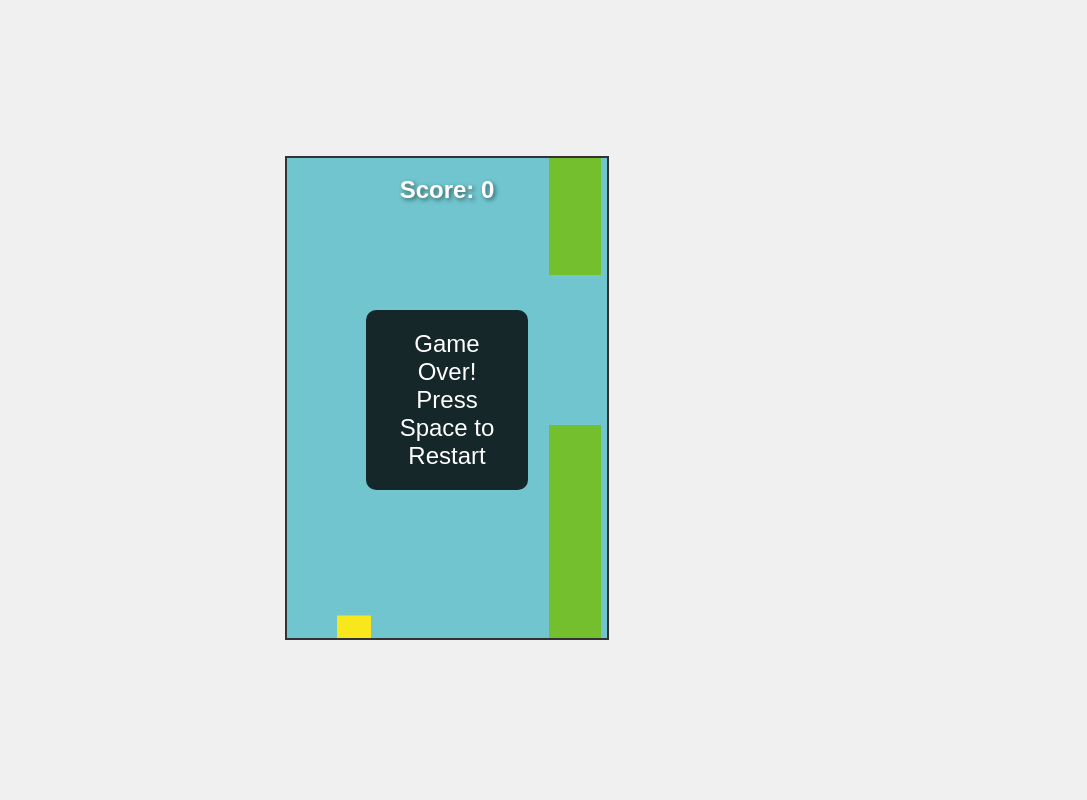
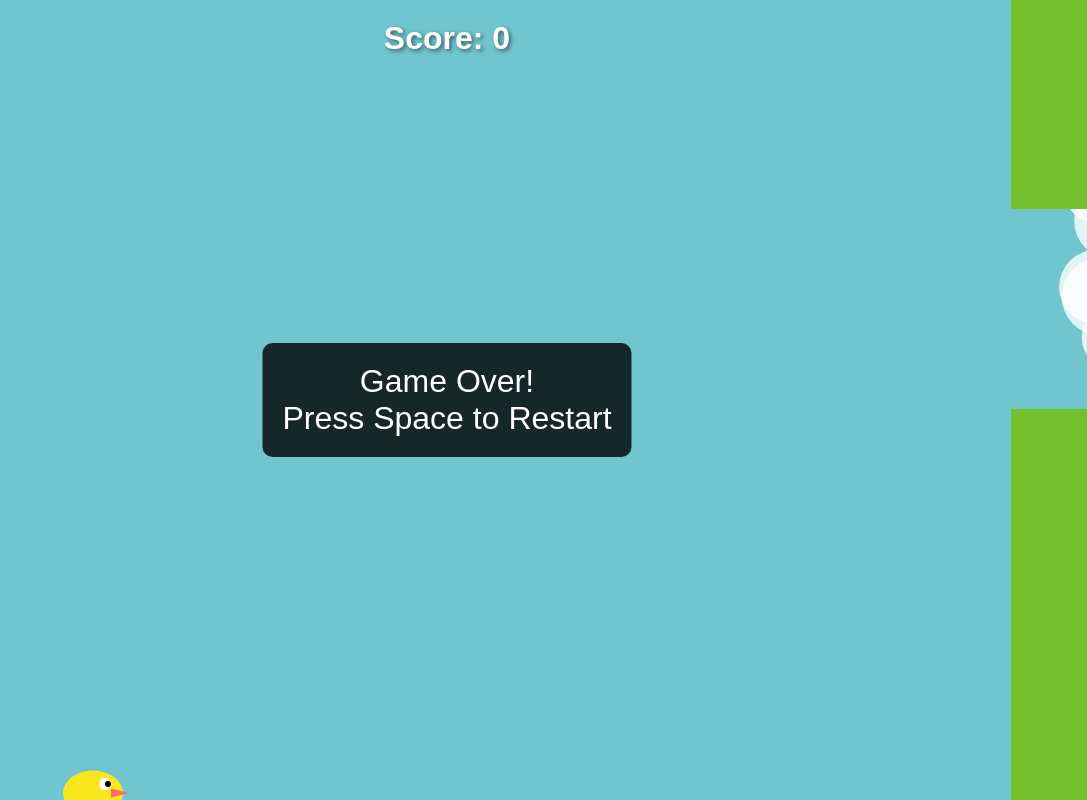
Before and after one commit to JonathanLeong-1/FlappyBirdReplica, a plain HTML site: page index.html in a window 1280 px wide. Shown: the whole page, without its empty margins (193-1280 px from the left). Drawn offline with Linux system fonts and the light colour scheme.

Commit message:
Update game: Add full-screen support, detailed bird, and clouds

```diff
--- a/game.js
+++ b/game.js
@@ -3,27 +3,66 @@ const ctx = canvas.getContext('2d');
 const scoreElement = document.getElementById('score');
 const gameOverElement = document.getElementById('gameOver');
 
-// Set canvas size
-canvas.width = 320;
-canvas.height = 480;
+// Set canvas size to window size
+function resizeCanvas() {
+    canvas.width = window.innerWidth;
+    canvas.height = window.innerHeight;
+}
+
+// Initial resize
+resizeCanvas();
+
+// Handle window resize
+window.addEventListener('resize', resizeCanvas);
 
 // Game variables
 const bird = {
-    x: 50,
+    x: canvas.width * 0.2,
     y: canvas.height / 2,
-    width: 34,
-    height: 24,
+    width: 60,
+    height: 45,
     gravity: 0.5,
     velocity: 0,
     jump: -8
 };
 
 const pipes = [];
-const pipeWidth = 52;
-const pipeGap = 150;
+const pipeWidth = 80;
+const pipeGap = canvas.height * 0.25;
 let score = 0;
 let gameOver = false;
 let frameCount = 0;
+
+// Cloud class
+class Cloud {
+    constructor() {
+        this.x = canvas.width;
+        this.y = Math.random() * (canvas.height * 0.4);
+        this.width = 100 + Math.random() * 100;
+        this.height = 60 + Math.random() * 40;
+        this.speed = 0.2 + Math.random() * 0.3;
+    }
+
+    update() {
+        this.x -= this.speed;
+        if (this.x + this.width < 0) {
+            this.x = canvas.width;
+            this.y = Math.random() * (canvas.height * 0.4);
+        }
+    }
+
+    draw() {
+        ctx.fillStyle = 'rgba(255, 255, 255, 0.8)';
+        ctx.beginPath();
+        ctx.arc(this.x + this.width * 0.2, this.y + this.height * 0.5, this.height * 0.4, 0, Math.PI * 2);
+        ctx.arc(this.x + this.width * 0.5, this.y + this.height * 0.3, this.height * 0.5, 0, Math.PI * 2);
+        ctx.arc(this.x + this.width * 0.8, this.y + this.height * 0.5, this.height * 0.4, 0, Math.PI * 2);
+        ctx.fill();
+    }
+}
+
+// Create clouds
+const clouds = Array(5).fill().map(() => new Cloud());
 
 // Event listeners
 document.addEventListener('keydown', (e) => {
@@ -38,7 +77,7 @@ document.addEventListener('keydown', (e) => {
 
 // Game functions
 function createPipe() {
-    const minHeight = 50;
+    const minHeight = canvas.height * 0.1;
     const maxHeight = canvas.height - pipeGap - minHeight;
     const height = Math.floor(Math.random() * (maxHeight - minHeight + 1)) + minHeight;
 
@@ -59,6 +98,44 @@ function resetGame() {
     frameCount = 0;
     scoreElement.textContent = `Score: ${score}`;
     gameOverElement.classList.add('hidden');
+}
+
+function drawBird() {
+    // Bird body
+    ctx.fillStyle = '#f8e71c';
+    ctx.beginPath();
+    ctx.ellipse(bird.x + bird.width * 0.5, bird.y + bird.height * 0.5,
+                bird.width * 0.5, bird.height * 0.5, 0, 0, Math.PI * 2);
+    ctx.fill();
+
+    // Bird eye
+    ctx.fillStyle = 'white';
+    ctx.beginPath();
+    ctx.arc(bird.x + bird.width * 0.7, bird.y + bird.height * 0.3,
+            bird.width * 0.1, 0, Math.PI * 2);
+    ctx.fill();
+
+    // Bird pupil
+    ctx.fillStyle = 'black';
+    ctx.beginPath();
+    ctx.arc(bird.x + bird.width * 0.75, bird.y + bird.height * 0.3,
+            bird.width * 0.05, 0, Math.PI * 2);
+    ctx.fill();
+
+    // Bird beak
+    ctx.fillStyle = '#ff6b6b';
+    ctx.beginPath();
+    ctx.moveTo(bird.x + bird.width * 0.8, bird.y + bird.height * 0.4);
+    ctx.lineTo(bird.x + bird.width * 1.1, bird.y + bird.height * 0.5);
+    ctx.lineTo(bird.x + bird.width * 0.8, bird.y + bird.height * 0.6);
+    ctx.fill();
+
+    // Bird wing
+    ctx.fillStyle = '#f8e71c';
+    ctx.beginPath();
+    ctx.ellipse(bird.x + bird.width * 0.3, bird.y + bird.height * 0.6,
+                bird.width * 0.3, bird.height * 0.2, Math.PI * 0.3, 0, Math.PI * 2);
+    ctx.fill();
 }
 
 function update() {
@@ -104,6 +181,9 @@ function update() {
         }
     }
 
+    // Update clouds
+    clouds.forEach(cloud => cloud.update());
+
     frameCount++;
 }
 
@@ -112,9 +192,8 @@ function draw() {
     ctx.fillStyle = '#70c5ce';
     ctx.fillRect(0, 0, canvas.width, canvas.height);
 
-    // Draw bird
-    ctx.fillStyle = '#f8e71c';
-    ctx.fillRect(bird.x, bird.y, bird.width, bird.height);
+    // Draw clouds
+    clouds.forEach(cloud => cloud.draw());
 
     // Draw pipes
     ctx.fillStyle = '#73bf2e';
@@ -124,6 +203,9 @@ function draw() {
         // Bottom pipe
         ctx.fillRect(pipe.x, pipe.bottomY, pipeWidth, canvas.height - pipe.bottomY);
     });
+
+    // Draw bird
+    drawBird();
 }
 
 function gameLoop() {
--- a/style.css
+++ b/style.css
@@ -1,20 +1,23 @@
 body {
     margin: 0;
     padding: 0;
-    display: flex;
-    justify-content: center;
-    align-items: center;
-    min-height: 100vh;
+    overflow: hidden;
     background-color: #f0f0f0;
     font-family: Arial, sans-serif;
 }
 
 .container {
     position: relative;
+    width: 100vw;
+    height: 100vh;
 }
 
 #gameCanvas {
-    border: 2px solid #333;
+    position: absolute;
+    top: 0;
+    left: 0;
+    width: 100%;
+    height: 100%;
     background-color: #70c5ce;
 }
 
@@ -23,10 +26,11 @@ body {
     top: 20px;
     left: 50%;
     transform: translateX(-50%);
-    font-size: 24px;
+    font-size: 32px;
     font-weight: bold;
     color: white;
     text-shadow: 2px 2px 4px rgba(0, 0, 0, 0.5);
+    z-index: 10;
 }
 
 #gameOver {
@@ -39,7 +43,8 @@ body {
     padding: 20px;
     border-radius: 10px;
     text-align: center;
-    font-size: 24px;
+    font-size: 32px;
+    z-index: 10;
 }
 
 .hidden {
```
